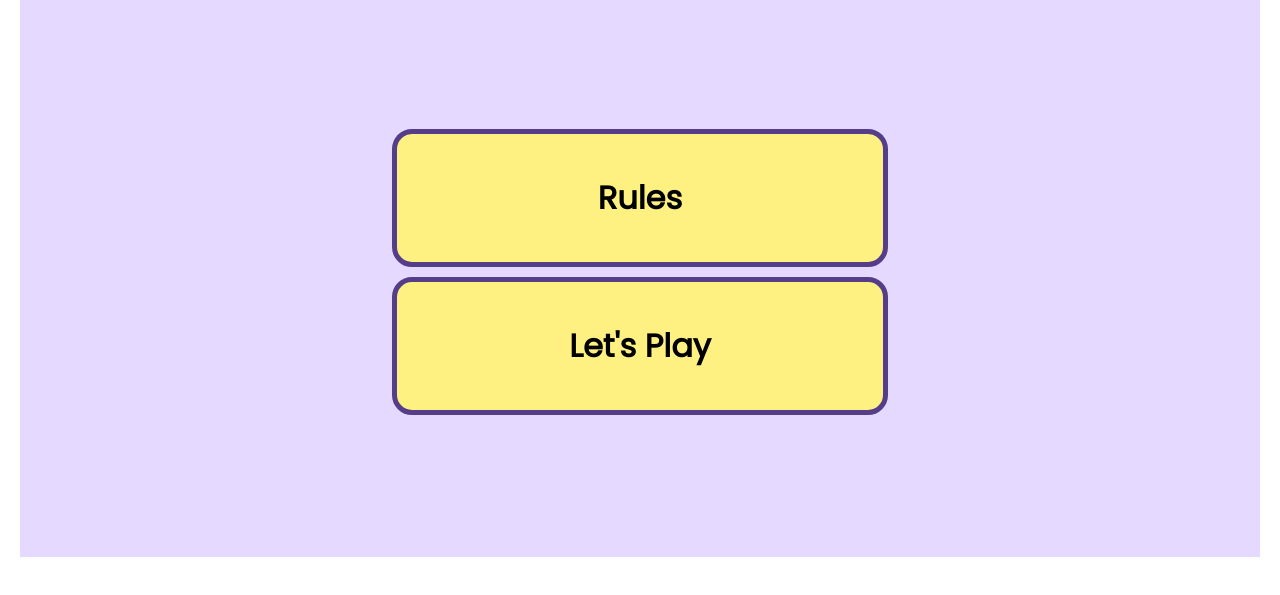
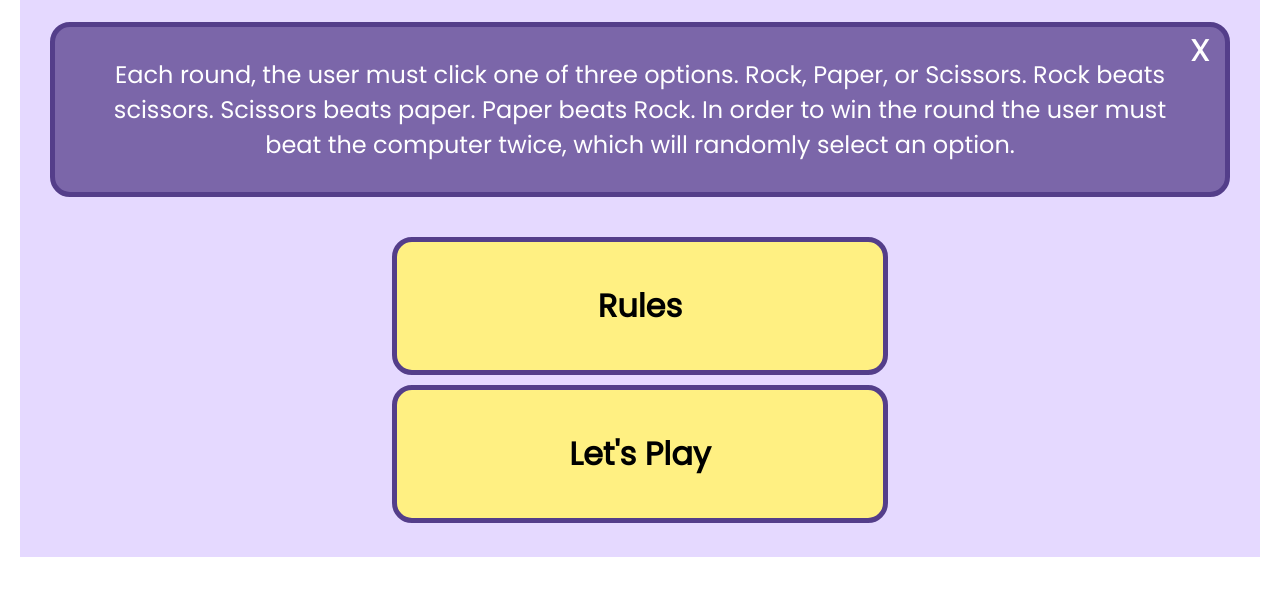
Before and after one commit to kelseyjaneadams/rock-paper-scissors, a plain HTML site: page index.html in a window 1280 px wide. Shown: the part 119-714 px from the top of the page. Drawn offline with Linux system fonts and the light colour scheme.

Commit message:
Add styles to instruction div

```diff
--- a/assets/css/style.css
+++ b/assets/css/style.css
@@ -4,10 +4,10 @@
     margin: 0;
     padding: 0;
     box-sizing:border-box;
+    font-family: "poppins", sans-serif;
 }
 
 body {
-    font-family: "poppins", sans-serif;
     padding: 20px;
     text-align: center;
 }
@@ -32,8 +32,6 @@ h1 img {
     justify-content: center;
     margin: 0 auto;
     gap: 40px;
-
-
 }
 
 .intro p {
@@ -51,10 +49,36 @@ h1 img {
     margin: 0 auto;
     margin-bottom: 10px;
     padding: 40px;
-    font-family: "poppins", sans-serif;
     font-size: 2rem;
     font-weight: 600;
     border-radius: 20px;
     background-color: #fff082;
     border: rgb(84, 62, 138) solid 5px;
 }
+
+.instructions {
+    position: relative;
+    background-color: #573f8cbd;
+    margin: 0 30px;
+    color: white;
+    font-size: 1.5rem;
+    border-radius: 20px;
+    border: rgb(84, 62, 138) solid 5px;
+}
+
+.close-button {
+    position: absolute;
+    top: 0;
+    right: 0;
+    margin-right: 15px;
+    font-size: 40px;
+    border: none;
+    background: none;
+    color: white;
+    line-height: 40px;
+}
+
+.close-button:hover {
+    cursor: pointer;
+    color: #fff082
+}
--- a/index.html
+++ b/index.html
@@ -24,13 +24,17 @@
             Scissors</h1>
 
         <div class="intro">
-            <!-- <p>Each round, the user must click one of three options. Rock, Paper, or Scissors. Rock beats scissors.
-                Scissors beats paper. Paper beats Rock. In order to win the round the user must beat the computer twice,
-                which will
-                randomly select an option.
-            </p> -->
+            <div class="instructions">
+                <button class="close-button">x</button>
+                <p>Each round, the user must click one of three options. Rock, Paper, or Scissors. Rock beats scissors.
+                    Scissors beats paper. Paper beats Rock. In order to win the round the user must beat the computer twice,
+                    which will
+                    randomly select an option.
+                </p>
+            </div>
+
             <div class="start-buttons">
-                <button onclick="hideInstructions()" class="instructions-button">Rules</button>
+                <button class="instructions-button">Rules</button>
                 <button class="play-button">Let's Play</button>
             </div>
         </div>
```
